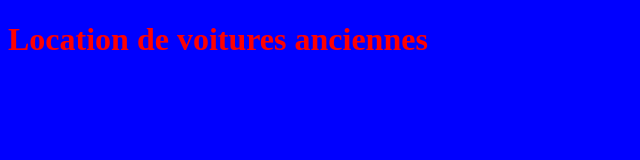
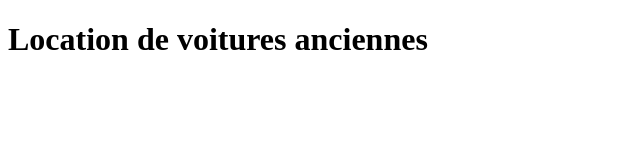
Before and after one commit to grk1492/firstRepo, a plain HTML site: page index.html in a window 1280 px wide. Shown: the whole page, without its empty margins (0-640 px from the left). Drawn offline with Linux system fonts and the light colour scheme.

Commit message:
new modif

```diff
--- a/index.html
+++ b/index.html
@@ -4,8 +4,8 @@
 	<meta charset="utf-8">
 	<title></title>
 </head>
-<body style="background-color:blue">
-	<h1 style="color:red " text-align="center">Location de voitures anciennes</h1>
+<body style="background-color:white">
+	<h1 style="color:black" text-align="center">Location de voitures anciennes</h1>
 
 </body>
 </html>
```
